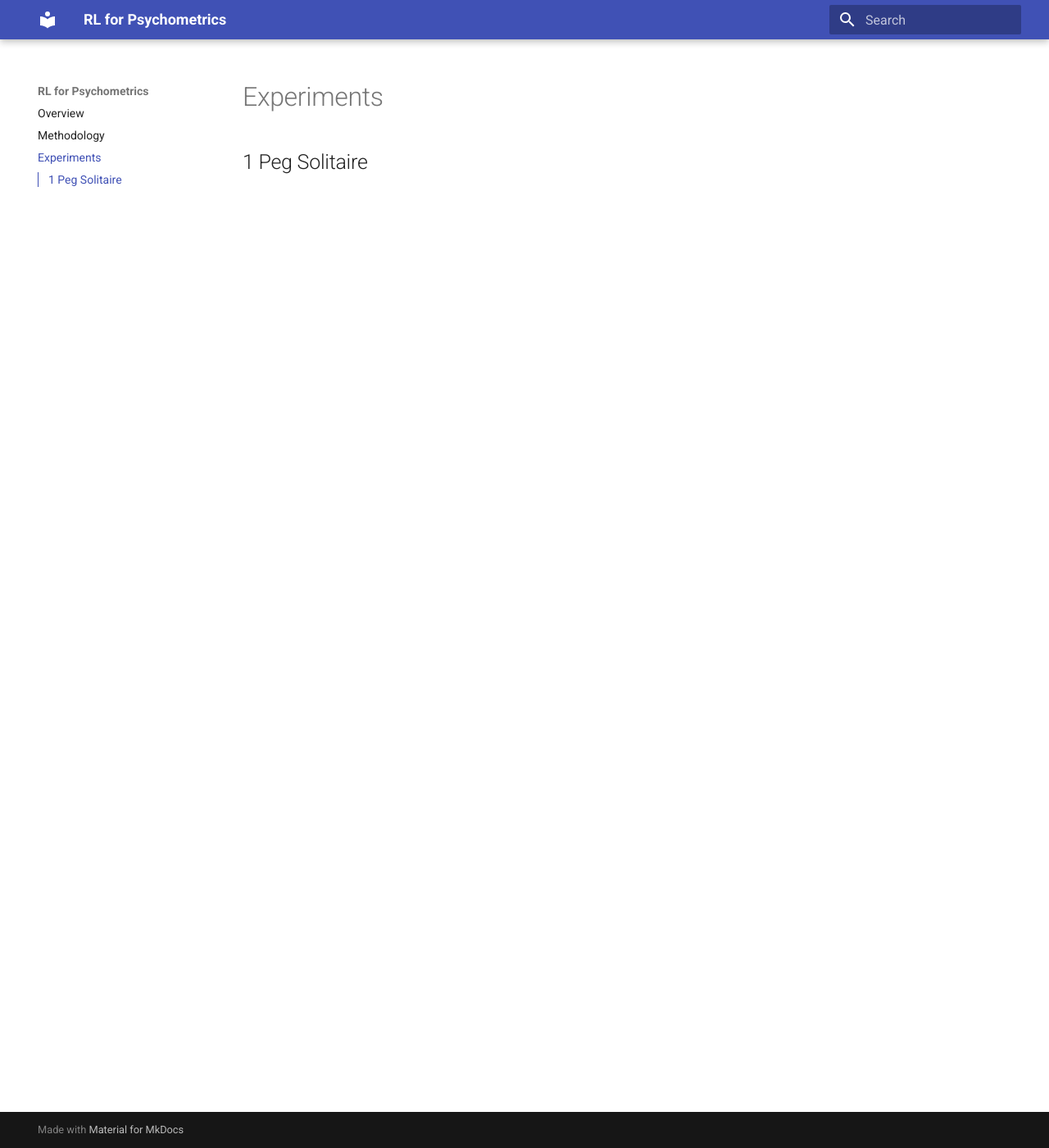
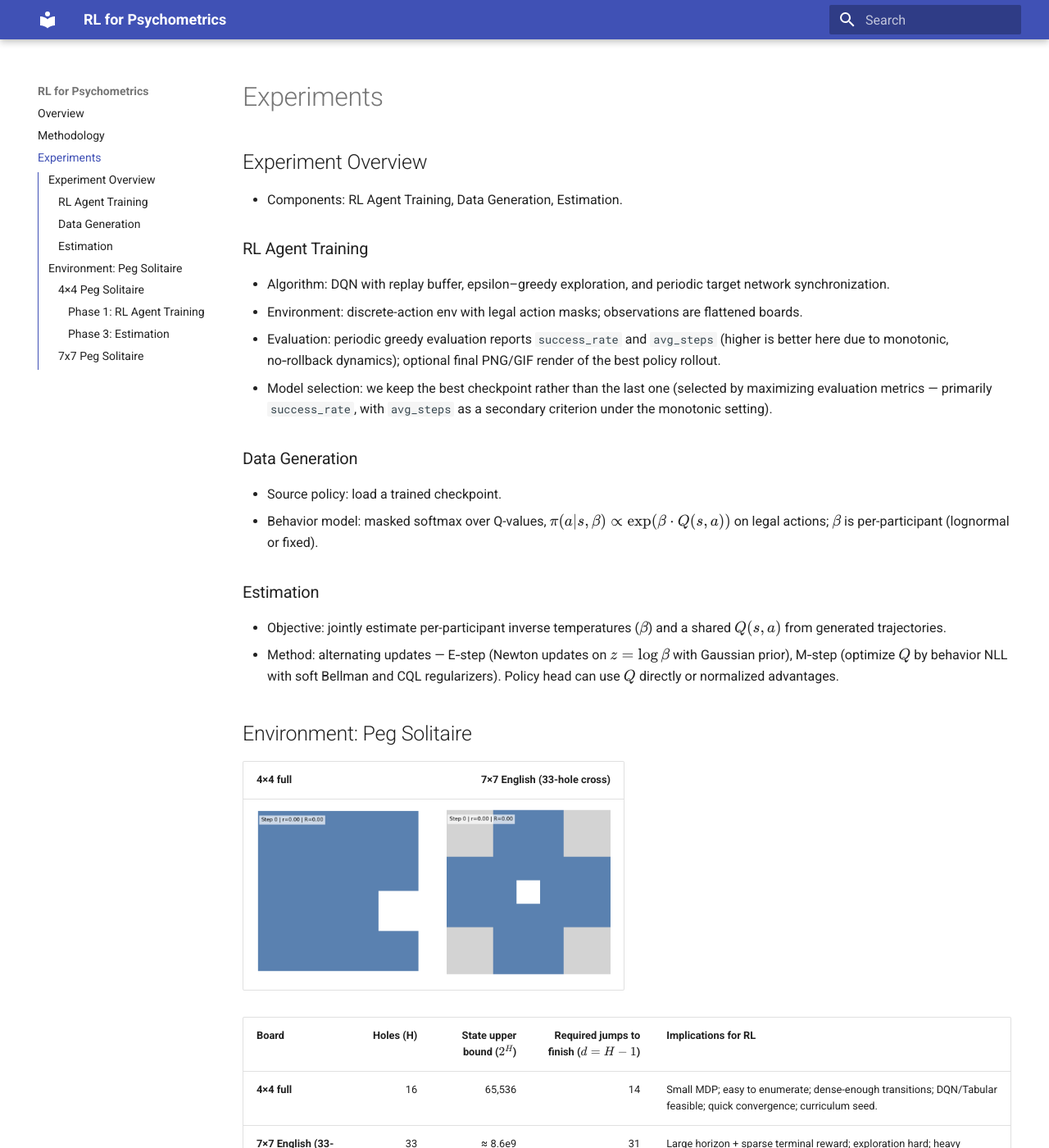
Before and after one commit to Pi-Xu/off-rl-psycho-notes, an MkDocs documentation site: the page built from docs/experiments.md, in a window 1280 px wide and 1400 px high. Shown: the whole window at 82% size. Built offline with MkDocs 1.6.1 and Material for MkDocs 9.7.7, drawn with Linux system fonts in a browser that asks for light colours; some of the changed text lies outside the part shown.

Commit message:
Update experiments (Phase 3), math rendering hook, and site copy

```diff
--- a/docs/experiments.md
+++ b/docs/experiments.md
@@ -1,3 +1,77 @@
 # Experiments
 
-## 1 Peg Solitaire
+## Experiment Overview
+
+- Components: RL Agent Training, Data Generation, Estimation.
+
+### RL Agent Training
+
+- Algorithm: DQN with replay buffer, epsilon–greedy exploration, and periodic target network synchronization.
+- Environment: discrete-action env with legal action masks; observations are flattened boards.
+- Evaluation: periodic greedy evaluation reports `success_rate` and `avg_steps` (higher is better here due to monotonic, no‑rollback dynamics); optional final PNG/GIF render of the best policy rollout.
+- Model selection: we keep the best checkpoint rather than the last one (selected by maximizing evaluation metrics — primarily `success_rate`, with `avg_steps` as a secondary criterion under the monotonic setting).
+
+### Data Generation
+
+- Source policy: load a trained checkpoint.
+- Behavior model: masked softmax over Q-values, $π(a|s, β) ∝ \exp(β·Q(s,a))$ on legal actions; $β$ is per-participant (lognormal or fixed).
+
+### Estimation
+
+- Objective: jointly estimate per-participant inverse temperatures ($β$) and a shared $Q(s, a)$ from generated trajectories.
+- Method: alternating updates — E‑step (Newton updates on $z = \log β$ with Gaussian prior), M‑step (optimize $Q$ by behavior NLL with soft Bellman and CQL regularizers). Policy head can use $Q$ directly or normalized advantages.
+
+## Environment: Peg Solitaire
+
+
+| **4×4 full** | **7×7 English (33-hole cross)** |
+| ------------ | ------------------------------: |
+|<p align="center"><img src="./../imgs/4x4board.png" width="200" /></p>|<p align="center"><img src="./../imgs/7x7board.png" width="200" /></p>|
+
+
+
+| Board                           | Holes (H) | State upper bound ($2^H$) | Required jumps to finish ($d=H-1$) | Implications for RL                                                                                                                                                                                 |
+| ------------------------------- | --------: | ------------------------: | ---------------------------------: | --------------------------------------------------------------------------------------------------------------------------------------------------------------------------------------------------- |
+| **4×4 full**                    |        16 |                    65,536 |                                 14 | Small MDP; easy to enumerate; dense-enough transitions; DQN/Tabular feasible; quick convergence; curriculum seed.                                                                                   |
+| **7×7 English (33-hole cross)** |        33 |                   ≈ 8.6e9 |                                 31 | Large horizon + sparse terminal reward; exploration hard; heavy dependence on heuristic shaping, good features, or model-based planning; offline RL needs broad coverage and invariance-aware data. |
+
+### 4×4 Peg Solitaire
+
+#### Phase 1: RL Agent Training
+
+- Best policy rollout (qualitative): the agent consistently solves the 4×4 board under monotonic dynamics (no rollback). The rollout illustrates a valid long‑horizon solution learned by the policy.
+
+<p align="center">
+  <img src="./../imgs/4x4peg_best_infere.gif" width="300" />
+  </p>
+
+- Training dynamics: as training progresses, average steps increase (better in this setting without rollback) and success rate rises toward 100%. Together, these trends indicate stable learning and effective policy improvement under greedy evaluation.
+
+<p align="center">
+  <img src="./../imgs/4x4eval_avg_steps.png" width="300" />
+</p>
+
+<p align="center">
+  <img src="./../imgs/4x4eval_success_rate.png" width="300" />
+</p>
+
+#### Phase 3: Estimation
+
+We estimate participant ability (inverse temperature) and compare it with ground truth. Summary metrics for the scatter plot:
+
+- Pearson r: 0.951
+- Spearman r: 0.989
+- MAE: 0.447
+- MAPE: 0.942
+- Median absolute error: 0.389
+- R²: 0.781
+
+Brief analysis: both Pearson and Spearman are very high, showing strong alignment and, in particular, correct ranking of participants’ abilities. R² is lower mainly due to an outlier at the high end of the scale, which disproportionately increases squared error; despite this, the ordering is well recovered.
+
+<p align="center">
+  <img src="./../imgs/4x4mean_scatter_beta.png" width="400" />
+</p>
+
+### 7x7 Peg Solitaire
+
+TODO
```
Also changed, not shown: docs/imgs/4x4board.png (added), docs/imgs/4x4eval_avg_steps.png (added), docs/imgs/4x4eval_success_rate.png (added), docs/imgs/4x4mean_scatter_beta.png (added), docs/imgs/4x4peg_best_infere.gif (added), docs/imgs/7x7board.png (added).
